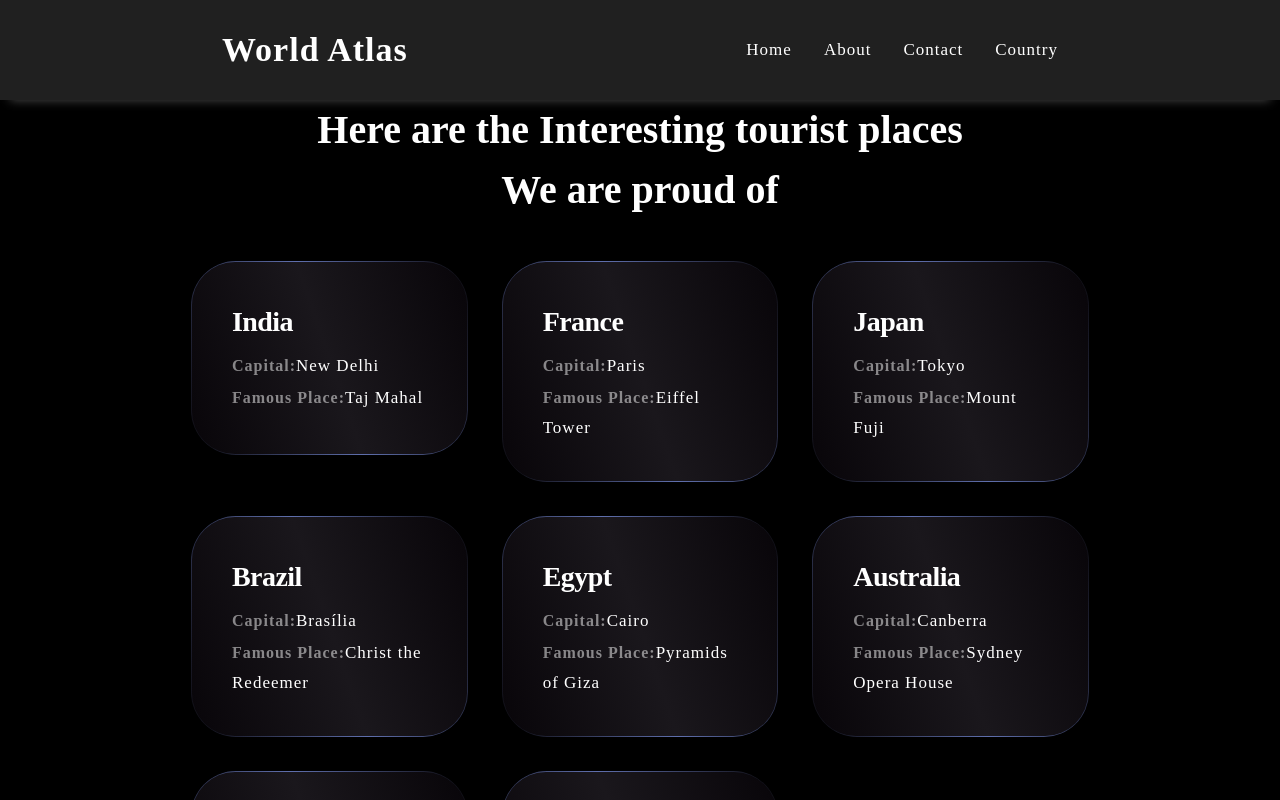
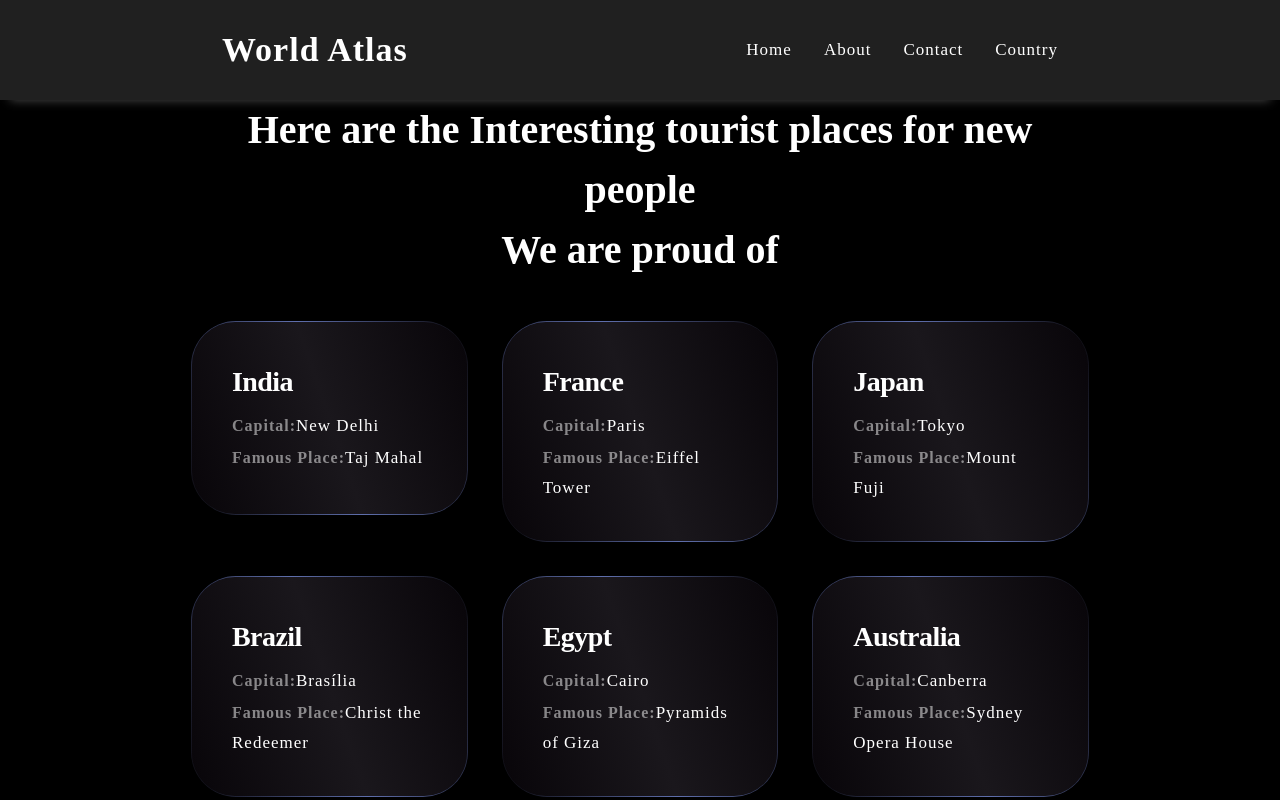
Before and after one commit to saurabhkara/Github-Action-Learning, a React (Vite) app: page /about in a window 1280 px wide. Shown: the top 800 px of the page. Built offline with nearby package versions, Linux system fonts and the light colour scheme.

Commit message:
testing sonar

```diff
--- a/src/screens/About.jsx
+++ b/src/screens/About.jsx
@@ -4,7 +4,7 @@ export default function About() {
   return (
     <section className="section-about container">
       <h2 className="container-title">
-        Here are the Interesting tourist places
+        Here are the Interesting tourist places for new people
         <br />
         We are proud of
       </h2>
```
